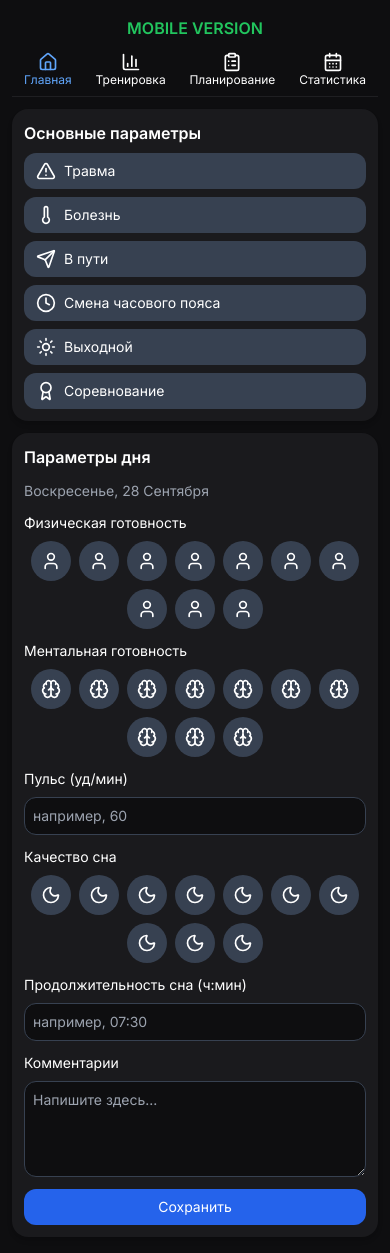
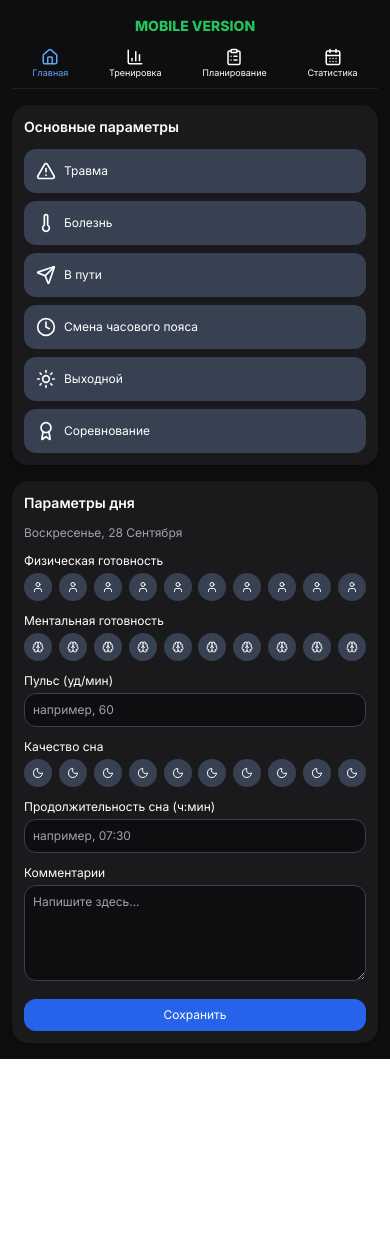
Before and after one commit to mbaliabin/dagbook-test, a React (Vite) app in the folder fasx-frontend/: page /daily in a window 390 px wide. After the commit the page ends 1059 px from the top, so only its background shows below. Built offline with nearby package versions, Linux system fonts and the light colour scheme.

Commit message:
Доработка мобильной версии DailyParametersMobile.tsx 2

```diff
--- a/fasx-frontend/src/pages/DailyParametersMobile.tsx
+++ b/fasx-frontend/src/pages/DailyParametersMobile.tsx
@@ -39,15 +39,25 @@ export default function DailyParametersMobile() {
     alert("Данные сохранены ✅");
   };
 
+  // Адаптивная 10-бальная шкала
   const renderTenButtons = (value: number, setValue: (val: number) => void, Icon: React.FC<React.SVGProps<SVGSVGElement>>) => (
-    <div className="flex flex-wrap justify-center gap-2">
+    <div className="flex justify-between flex-wrap gap-1">
       {[...Array(10)].map((_, i) => (
         <button
           key={i}
           onClick={() => setValue(i + 1)}
-          className={`w-10 h-10 rounded-full flex items-center justify-center transition ${i < value ? "bg-blue-500 shadow-md scale-105" : "bg-gray-700"}`}
+          className={`
+            w-7 h-7 sm:w-8 sm:h-8 md:w-10 md:h-10
+            rounded-full flex items-center justify-center transition
+            ${i < value ? "bg-blue-500 shadow-md scale-105" : "bg-gray-700"}
+          `}
         >
-          <Icon className="w-5 h-5" fill={i < value ? "#fff" : "none"} stroke="#fff" strokeWidth={2} />
+          <Icon
+            className={`w-3 h-3 sm:w-4 sm:h-4 md:w-5 md:h-5`}
+            fill={i < value ? "#fff" : "none"}
+            stroke="#fff"
+            strokeWidth={2}
+          />
         </button>
       ))}
     </div>
@@ -61,41 +71,43 @@ export default function DailyParametersMobile() {
   ) => (
     <button
       onClick={() => setMainParam(id)}
-      className={`w-full flex items-center px-3 py-2 space-x-2 rounded-xl transition ${mainParam === id ? activeColor : "bg-gray-700"}`}
+      className={`w-full flex items-center px-3 sm:px-4 py-3 sm:py-4 space-x-2 sm:space-x-3 rounded-xl transition ${mainParam === id ? activeColor : "bg-gray-700"}`}
     >
-      <Icon className="w-5 h-5" fill={mainParam === id ? "#fff" : "none"} stroke="#fff" strokeWidth={2} />
-      <span className="text-white text-sm">{label}</span>
+      <Icon className="w-5 h-5 sm:w-6 sm:h-6" fill={mainParam === id ? "#fff" : "none"} stroke="#fff" strokeWidth={2} />
+      <span className="text-xs sm:text-sm md:text-base text-white">{label}</span>
     </button>
   );
 
   return (
-    <div className="min-h-screen bg-[#0e0e10] text-white px-3 py-4 flex flex-col gap-3">
-      {/* Временный маркер версии */}
-      <p className="text-green-500 text-center font-semibold">MOBILE VERSION</p>
+    <div className="min-h-screen bg-[#0e0e10] text-white px-3 sm:px-4 py-4 sm:py-6">
+      <p className="text-green-500 text-center mb-3 sm:mb-4 font-bold text-sm sm:text-base">MOBILE VERSION</p>
+
+      <div className="space-y-4 sm:space-y-6">
 
         {/* Навигация */}
-      <div className="flex justify-around items-center border-b border-[#1f1f22] pb-2">
+        <div className="flex justify-around items-center border-b border-[#1f1f22] pb-2 mb-3 sm:mb-4">
           <div className="flex flex-col items-center text-blue-400">
-          <Home size={20} />
-          <span className="text-xs">Главная</span>
+            <Home size={18} sm={22} />
+            <span className="text-[9px] sm:text-xs">Главная</span>
           </div>
           <div className="flex flex-col items-center">
-          <BarChart3 size={20} />
-          <span className="text-xs">Тренировка</span>
+            <BarChart3 size={18} sm={22} />
+            <span className="text-[9px] sm:text-xs">Тренировка</span>
           </div>
           <div className="flex flex-col items-center">
-          <ClipboardList size={20} />
-          <span className="text-xs">Планирование</span>
+            <ClipboardList size={18} sm={22} />
+            <span className="text-[9px] sm:text-xs">Планирование</span>
           </div>
           <div className="flex flex-col items-center">
-          <CalendarDays size={20} />
-          <span className="text-xs">Статистика</span>
+            <CalendarDays size={18} sm={22} />
+            <span className="text-[9px] sm:text-xs">Статистика</span>
           </div>
         </div>
 
         {/* Основные параметры */}
-      <div className="bg-[#1a1a1d] p-3 rounded-2xl shadow-md flex flex-col gap-2">
-        <h2 className="text-white text-base font-semibold">Основные параметры</h2>
+        <div className="bg-[#1a1a1d] p-3 sm:p-4 rounded-2xl shadow-md space-y-3 sm:space-y-4">
+          <h2 className="text-white text-sm sm:text-lg font-semibold">Основные параметры</h2>
+          <div className="space-y-2 sm:space-y-3">
             {renderSingleSelectButton("skadet", "Травма", AlertTriangle, "bg-red-600")}
             {renderSingleSelectButton("syk", "Болезнь", Thermometer, "bg-red-500")}
             {renderSingleSelectButton("paReise", "В пути", Send, "bg-blue-500")}
@@ -103,66 +115,68 @@ export default function DailyParametersMobile() {
             {renderSingleSelectButton("fridag", "Выходной", Sun, "bg-green-500")}
             {renderSingleSelectButton("konkurranse", "Соревнование", Award, "bg-yellow-500")}
           </div>
+        </div>
 
         {/* Параметры дня */}
-      <div className="bg-[#1a1a1d] p-3 rounded-2xl shadow-md flex flex-col gap-3">
-        <h2 className="text-white text-base font-semibold">Параметры дня</h2>
-        <p className="text-gray-400 text-sm capitalize">{today}</p>
+        <div className="bg-[#1a1a1d] p-3 sm:p-4 rounded-2xl shadow-md space-y-3 sm:space-y-4">
+          <h2 className="text-white text-sm sm:text-lg font-semibold">Параметры дня</h2>
+          <p className="text-gray-400 text-xs sm:text-sm capitalize">{today}</p>
 
-        <div className="flex flex-col gap-2">
-          <p className="text-sm">Физическая готовность</p>
+          <div className="space-y-1 sm:space-y-2">
+            <p className="text-xs sm:text-sm">Физическая готовность</p>
             {renderTenButtons(physical, setPhysical, User)}
           </div>
 
-        <div className="flex flex-col gap-2">
-          <p className="text-sm">Ментальная готовность</p>
+          <div className="space-y-1 sm:space-y-2">
+            <p className="text-xs sm:text-sm">Ментальная готовность</p>
             {renderTenButtons(mental, setMental, Brain)}
           </div>
 
-        <div className="flex flex-col gap-2">
-          <p className="text-sm">Пульс (уд/мин)</p>
+          <div className="space-y-1 sm:space-y-2">
+            <p className="text-xs sm:text-sm">Пульс (уд/мин)</p>
             <input
               type="number"
               value={pulse}
               onChange={(e) => setPulse(e.target.value)}
               placeholder="например, 60"
-            className="w-full p-2 rounded-xl bg-[#0e0e10] border border-gray-700 text-white text-sm"
+              className="w-full p-2 sm:p-3 rounded-xl bg-[#0e0e10] border border-gray-700 text-white text-xs sm:text-sm"
             />
           </div>
 
-        <div className="flex flex-col gap-2">
-          <p className="text-sm">Качество сна</p>
+          <div className="space-y-1 sm:space-y-2">
+            <p className="text-xs sm:text-sm">Качество сна</p>
             {renderTenButtons(sleepQuality, setSleepQuality, Moon)}
           </div>
 
-        <div className="flex flex-col gap-2">
-          <p className="text-sm">Продолжительность сна (ч:мин)</p>
+          <div className="space-y-1 sm:space-y-2">
+            <p className="text-xs sm:text-sm">Продолжительность сна (ч:мин)</p>
             <input
               type="text"
               value={sleepDuration}
               onChange={(e) => setSleepDuration(e.target.value)}
               placeholder="например, 07:30"
-            className="w-full p-2 rounded-xl bg-[#0e0e10] border border-gray-700 text-white text-sm"
+              className="w-full p-2 sm:p-3 rounded-xl bg-[#0e0e10] border border-gray-700 text-white text-xs sm:text-sm"
             />
           </div>
 
-        <div className="flex flex-col gap-2">
-          <p className="text-sm">Комментарии</p>
+          <div className="space-y-1 sm:space-y-2">
+            <p className="text-xs sm:text-sm">Комментарии</p>
             <textarea
               value={comment}
               onChange={(e) => setComment(e.target.value)}
               placeholder="Напишите здесь..."
-            className="w-full p-2 h-24 rounded-xl bg-[#0e0e10] border border-gray-700 text-white text-sm"
+              className="w-full p-2 sm:p-3 h-24 sm:h-28 rounded-xl bg-[#0e0e10] border border-gray-700 text-white text-xs sm:text-sm"
             />
           </div>
 
           <button
             onClick={handleSave}
-          className="w-full bg-blue-600 hover:bg-blue-700 text-white py-2 rounded-xl text-sm"
+            className="w-full bg-blue-600 hover:bg-blue-700 text-white py-2 sm:py-3 rounded-xl text-xs sm:text-sm"
           >
             Сохранить
           </button>
         </div>
       </div>
+    </div>
   );
 }
```
Lines whose indentation alone changed are shown as unchanged.
